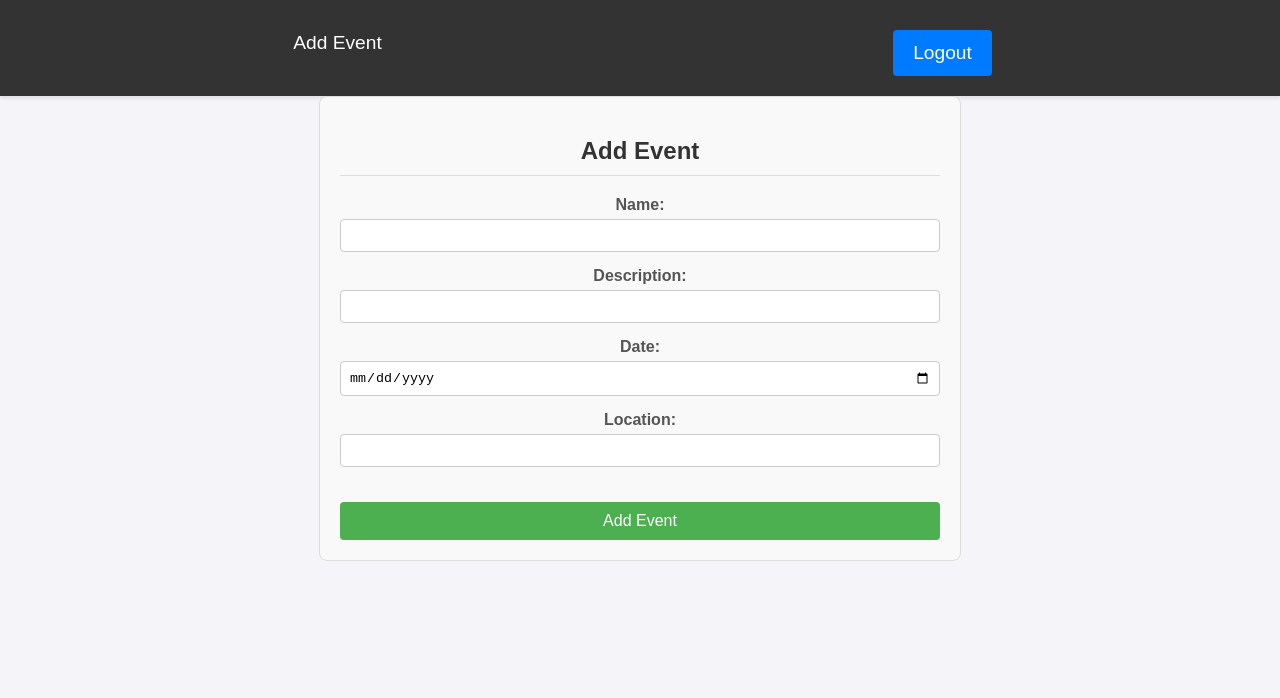
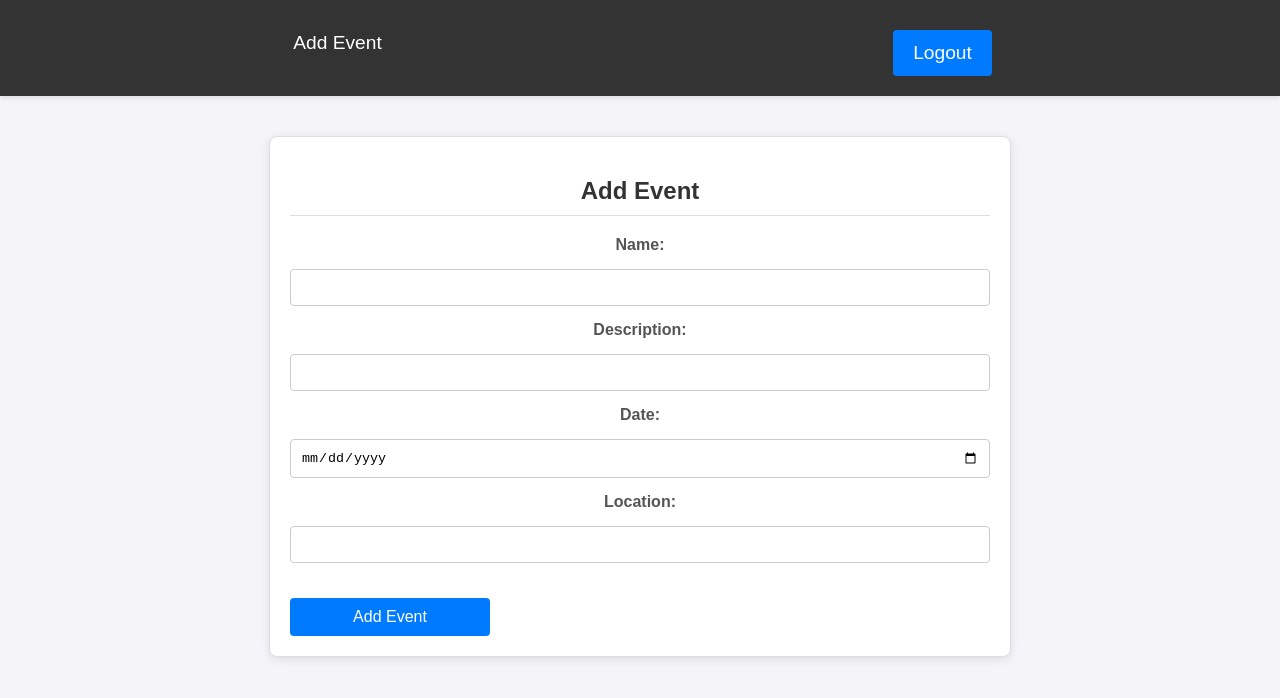
Before and after one commit to Chathuni124/Event-Managment-System, a React (Create React App) app in the folder event_managment/: page /add-event in a window 1280 px wide. Shown: the top 698 px of the page. Built offline with nearby package versions, Linux system fonts and the light colour scheme.

Commit message:
css for eventform

```diff
--- a/event_managment/src/css/EventForm.css
+++ b/event_managment/src/css/EventForm.css
@@ -1,60 +1,102 @@
-/* Container for the form */
+body {
+    font-family: 'Arial', sans-serif;
+    background-color: #f4f4f9;
+    margin: 0;
+    padding: 0;
+    box-sizing: border-box;
+}
+
 .event-form-container {
-    max-width: 600px;
-    margin: 0 auto;
+    max-width: 700px;
+    width: 90%;
+    margin: 40px auto;
     padding: 20px;
     border: 1px solid #ddd;
     border-radius: 8px;
-    background-color: #f9f9f9;
+    background-color: #fff;
+    box-shadow: 0 2px 10px rgba(0, 0, 0, 0.1);
+    transition: all 0.3s ease;
+    display: flex;
+    flex-direction: column;
+    align-items: center;
 }
 
-/* Form elements */
-.event-form-container form {
+.event-form-container:hover {
+    box-shadow: 0 4px 20px rgba(0, 0, 0, 0.2);
+}
+
+h2 {
+    margin-bottom: 20px;
+    color: #940c0c;
+    font-size: 1.5em;
+    text-align: center;
+    width: 100%;
+}
+
+form {
+    width: 100%;
     display: flex;
     flex-direction: column;
+    gap: 15px;
 }
 
-.event-form-container label {
-    margin-bottom: 5px;
-    font-weight: bold;
+div {
+    display: flex;
+    flex-direction: column;
+    width: 100%;
 }
 
-.event-form-container input {
-    margin-bottom: 15px;
-    padding: 8px;
+label {
+    font-weight: bold;
+    color: #f14444;
+    margin-bottom: 5px;
+}
+
+input {
+    padding: 10px;
     border: 1px solid #ccc;
     border-radius: 4px;
+    width: 100%;
+    box-sizing: border-box;
 }
 
-.event-form-container button {
-    padding: 10px;
+button {
+    padding: 10px 20px;
     border: none;
     border-radius: 4px;
-    background-color: #4CAF50;
-    color: white;
+    background-color: #007bff;
+    color: #fff;
+    font-size: 1em;
     cursor: pointer;
+    text-align: center;
+    width: 100%;
+    max-width: 200px;
+    transition: background-color 0.3s ease, box-shadow 0.3s ease;
+    margin-top: 15px;
 }
 
-.event-form-container button:hover {
-    background-color: #45a049;
+button:hover {
+    background-color: #0056b3;
+    box-shadow: 0 2px 10px rgba(0, 0, 0, 0.1);
 }
 
-/* Message styles */
 .message {
+    width: 100%;
     padding: 10px;
-    margin: 10px 0;
-    border-radius: 5px;
     text-align: center;
+    border-radius: 4px;
+    margin-bottom: 15px;
+    font-size: 1em;
 }
 
 .message.success {
-    color: green;
-    border: 1px solid green;
-    background-color: #eaffea;
+    background-color: #d4edda;
+    color: #155724;
+    border: 1px solid #c3e6cb;
 }
 
 .message.error {
-    color: red;
-    border: 1px solid red;
-    background-color: #ffeaea;
+    background-color: #f8d7da;
+    color: #721c24;
+    border: 1px solid #f5c6cb;
 }
--- /dev/null
+++ b/event_managment/src/css/UpdateEvent.css
@@ -0,0 +1,89 @@
+.update-event-container {
+    max-width: 800px;
+    width: 90%;
+    margin: 40px auto;
+    padding: 20px;
+    border: 1px solid #ddd;
+    border-radius: 8px;
+    background-color: #fff;
+    box-shadow: 0 2px 10px rgba(0, 0, 0, 0.1);
+    transition: all 0.3s ease;
+    display: flex;
+    flex-direction: column;
+    align-items: center;
+}
+
+h2 {
+    color: #f32626;
+    margin-bottom: 20px;
+    font-size: 1.5em;
+}
+
+form {
+    background-color: #fff;
+    border: 1px solid #ddd;
+    border-radius: 8px;
+    padding: 20px;
+    max-width: 600px;
+    width: 100%;
+    box-shadow: 0 2px 10px rgba(0, 0, 0, 0.1);
+    display: flex;
+    flex-direction: column;
+    gap: 15px;
+}
+
+label {
+    font-weight: bold;
+    color: #555;
+    margin-bottom: 5px;
+}
+
+input[type="text"],
+input[type="date"] {
+    padding: 10px;
+    border: 1px solid #ccc;
+    border-radius: 4px;
+    width: 100%;
+    box-sizing: border-box;
+}
+
+button {
+    padding: 10px 20px;
+    border: none;
+    border-radius: 4px;
+    background-color: #007bff;
+    color: #fff;
+    font-size: 1em;
+    cursor: pointer;
+    text-align: center;
+    width: 100%;
+    max-width: 200px; /* Ensures the button is not too wide on large screens */
+    transition: background-color 0.3s ease, box-shadow 0.3s ease;
+    margin-top: 15px;
+}
+
+button:hover {
+    background-color: #0056b3;
+    box-shadow: 0 2px 10px rgba(0, 0, 0, 0.1);
+}
+
+.message {
+    width: 100%;
+    padding: 10px;
+    text-align: center;
+    border-radius: 4px;
+    margin-bottom: 15px;
+    font-size: 1em;
+}
+
+.message.success {
+    background-color: #d4edda;
+    color: #155724;
+    border: 1px solid #c3e6cb;
+}
+
+.message.error {
+    background-color: #f8d7da;
+    color: #721c24;
+    border: 1px solid #f5c6cb;
+}
```
